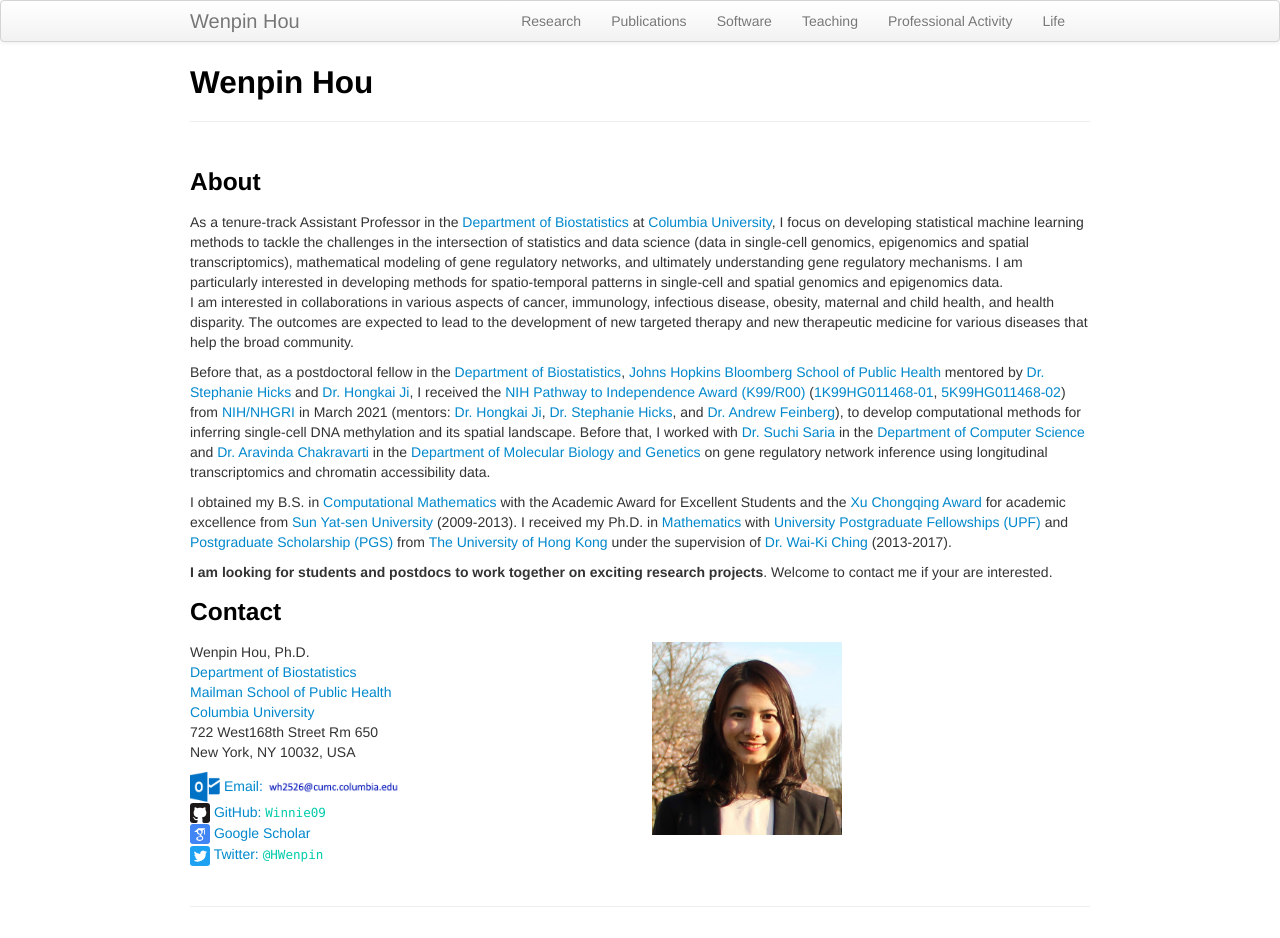
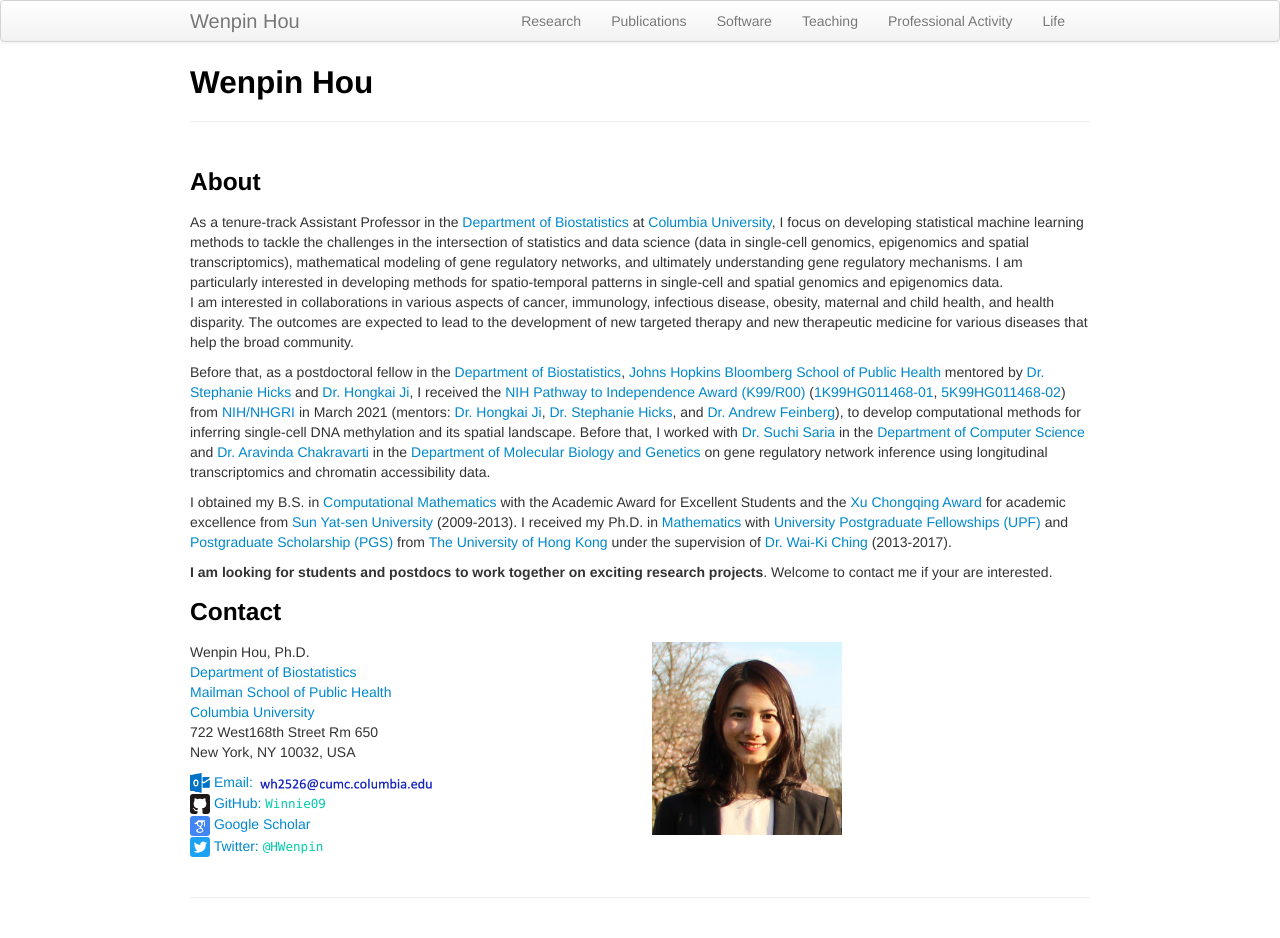
Before and after one commit to Winnie09/Wenpin_Hou, a Jekyll site: the page built from index.md, in a window 1280 px wide. Built offline with Jekyll 4.4.1, drawn with Linux system fonts in a browser that asks for light colours.

Commit message:
add width to email

```diff
--- a/index.md
+++ b/index.md
@@ -34,7 +34,7 @@ Wenpin Hou, Ph.D. <br/>
 New York, NY 10032, USA
 
 
-<img src="images/envelope.svg" alt="Email logo" width="30"> [Email:]() <img src="images/email_address.png" alt="Email address" width="134"> <br/>
+<img src="images/envelope.svg" alt="Email logo" width="20"> [Email:]() <img src="images/email_address.png" alt="Email address" width="180"> <br/>
 <img src="images/github.svg" alt="GitHub logo" width="20"> [GitHub: `Winnie09`](https://github.com/Winnie09) <br/>
 <img src="images/scholar.svg" alt="Google Scholar logo" width="20"> [Google Scholar](https://scholar.google.com.hk/citations?user=1wVQpBUAAAAJ&hl=en) <br/>
 <img src="images/twitter.svg" alt="Twitter logo" width="20"> [Twitter: `@HWenpin`](https://twitter.com/HWenpin)
```
